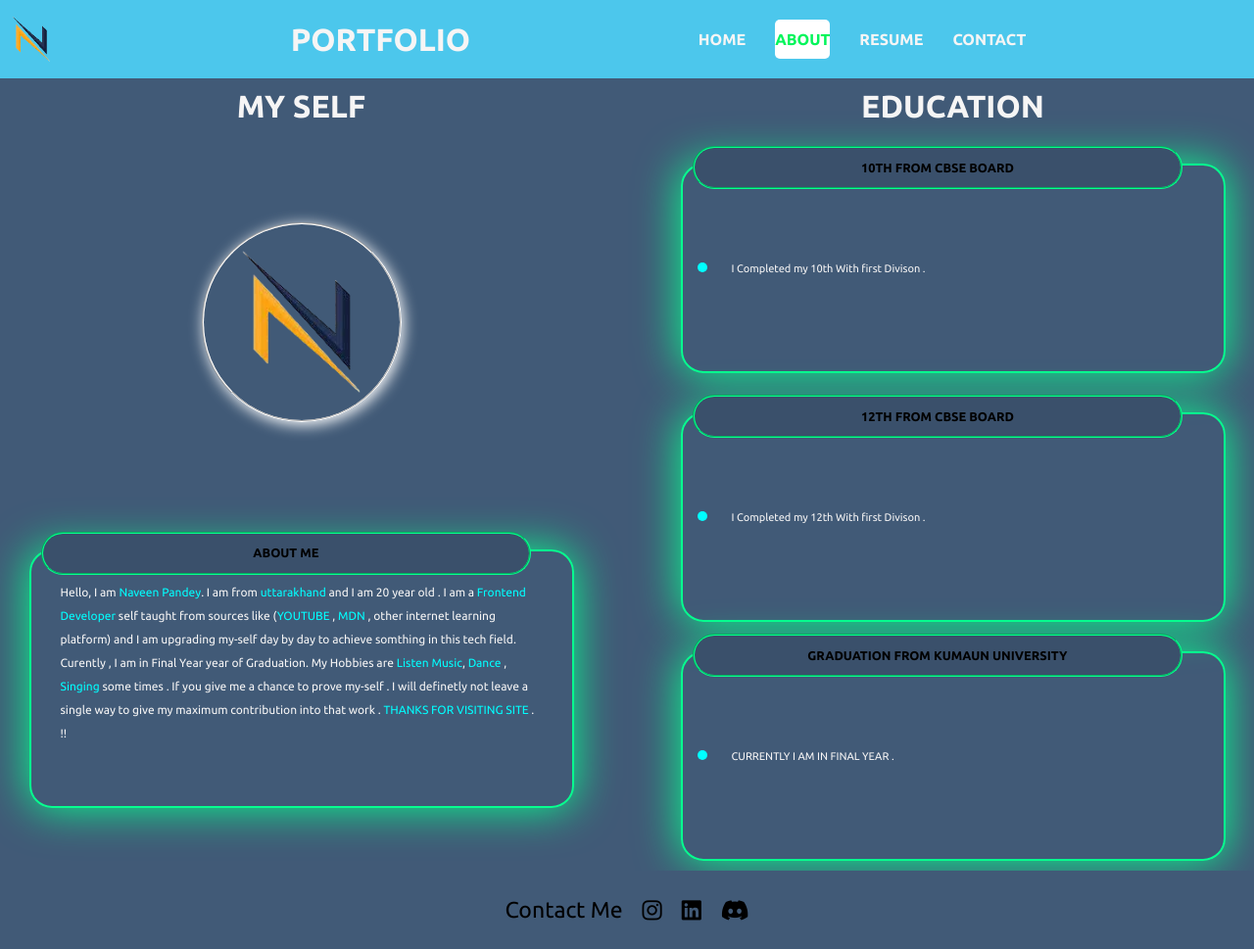
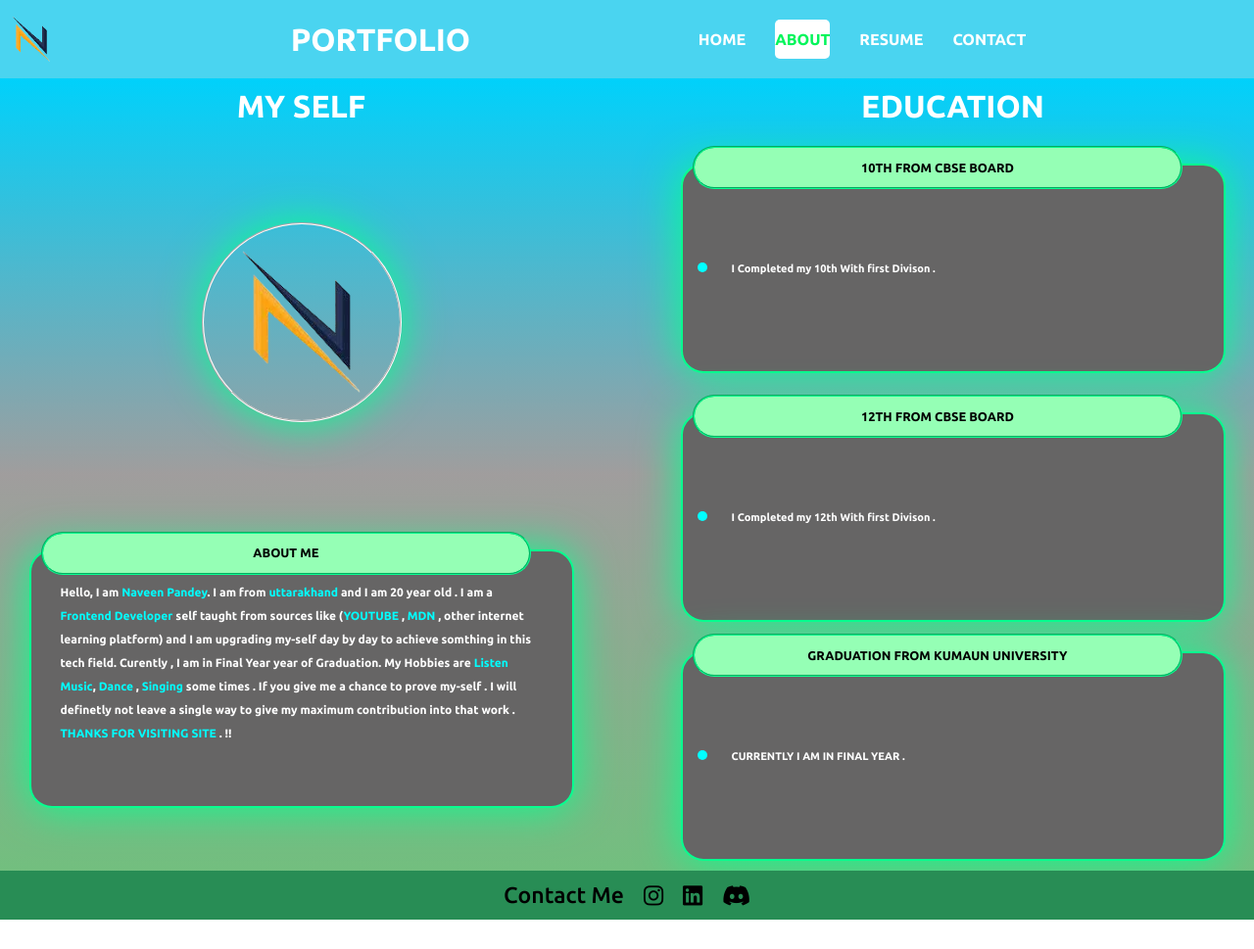
Before and after one commit to naveen123-np/my-portfolio, a plain HTML site: page about.html in a window 1280 px wide. Shown: the whole page at 98% size. After the commit the page ends 939 px from the top, so only its background shows below. Drawn offline with Linux system fonts and the light colour scheme.

Commit message:
update this file

```diff
--- a/about.css
+++ b/about.css
@@ -2,14 +2,14 @@
 * {
   margin: 0;
   padding: 0;
-  color: #f6f5f5;
+  color: #ffffff;
   font-family: "Ubuntu", sans-serif;
 }
 /* ********************************** header ************************************/
 #nav {
   height: 80px;
   width: 100%;
-  background-color: rgb(76, 199, 236);
+  background-color: rgba(47, 206, 238, 0.866);
   position: fixed;
   display: flex;
   align-items: center;
@@ -27,9 +27,6 @@
   height: 80%;
   width: auto;
 }
-#logo:hover{
-  color: rgb(0, 245, 90);
-}
 #logo img {
   height: 100%;
   width: 100%;
@@ -37,6 +34,10 @@
 }
 #port {
   font-size: 2rem;
+}
+
+#port:hover{
+  color: rgb(0, 245, 90);
 }
 
 #nav ul {
@@ -53,6 +54,7 @@
   align-items: center;
   text-decoration: none;
 }
+
 #nav ul a:hover,
 .active {
   background-color: white;
@@ -65,9 +67,9 @@
 /* *****************************main ******************************* */
 
 .main {
-  height: calc(100% - 80px - 80px);
+  height: calc(100% - 80px - 50px);
   width: 100%;
-  background-color: #415a77;
+  background-image: linear-gradient( rgb(0, 209, 251),rgba(46, 40, 40, 0.455),rgba(51, 162, 69, 0.692));
   position: relative;
   top: 80px;
   display: flex;
@@ -94,7 +96,7 @@
   background-image: url("file\ \(3\).png");
   background-size: cover;
   border-radius: 50%;
-  box-shadow: 2px 3px 15px #ffffff;
+  box-shadow: 0px 0px 45px rgb(7, 255, 143);
   border: 2px groove white;
   margin-bottom: 30px;
 }
@@ -108,6 +110,8 @@
   font-size: 0.75em;
   line-height: 2;
   position: relative;
+  font-weight: 600;
+  background-color: #666565;
 }
 .container-1-about span {
   color: #00ffff;
@@ -142,6 +146,7 @@
   justify-content: space-evenly;
   margin-bottom: 10px;
   position: relative;
+  background-color: #666565;
 }
 .education-box2 {
   height: 150px;
@@ -154,6 +159,7 @@
   flex-direction: column;
   justify-content: space-evenly;
   position: relative;
+  background-color: #666565;
 }
 .education-box3 {
   height: 150px;
@@ -166,13 +172,14 @@
   flex-direction: column;
   justify-content: space-evenly;
   position: relative;
+  background-color: #666565;
 }
 .para-head {
   height: 40px;
   width: 90%;
   border-radius: 23px;
   border: 2px groove rgb(7, 255, 143);
-  background-color: #3a506b;
+  background-color: #95ffb5;
   display: flex;
   align-items: center;
   justify-content: center;
@@ -188,6 +195,7 @@
   position: relative;
   padding-left: 20px;
   font-size: 0.69rem;
+  font-weight: 600;
 }
 .para-head:hover {
   background-color: #2ec4b6;
@@ -206,9 +214,9 @@
   border-radius: 50%;
 }
 #footer {
-  height: 80px;
+  height: 50px;
   width: 100%;
-  background-color: #415a77;
+  background-color: #288d55;
   position: relative;
   top: 80px;
   display: flex;
@@ -222,6 +230,12 @@
 #footer p {
   color: black;
   font-size: 23px;
+  font-weight:500;
+}
+
+#footer i:hover {
+  color: #00ffff;
+ box-shadow: 0px 0px 15px #05d4fe;
 }
 
 @media (max-width: 1150px) {
@@ -249,6 +263,7 @@
     border: 2px groove grey;
     border-radius: 10px;
   }
+
   #check:checked ~ ul {
     right: 0%;
   }
--- a/about.html
+++ b/about.html
@@ -78,12 +78,12 @@
     <footer id="footer">
       <p>Contact Me</p>
       <span
-        ><a href="https://www.instagram.com/naveen._.exe/"><i class="fa-brands fa-instagram"></i></a></span
+        class="icon"><a href="https://www.instagram.com/naveen._.exe/"><i class="fa-brands fa-instagram"></i></a></span
       ><span
-        ><a href="www.linkedin.com/in/naveen-pandey-"><i class="fa-brands fa-linkedin"></i></a
+      class="icon"><a href="www.linkedin.com/in/naveen-pandey-"><i class="fa-brands fa-linkedin"></i></a
       ></span>
       <span
-        ><a href="https://discord.gg/eSVAeFt43N"><i class="fa-brands fa-discord"></i></a
+      class="icon" ><a href="https://discord.gg/eSVAeFt43N"><i class="fa-brands fa-discord"></i></a
       ></span>
     </footer>
   </body>
--- a/home.css
+++ b/home.css
@@ -10,7 +10,7 @@
 #nav {
   height: 80px;
   width: 100%;
-  background-color: rgb(76, 199, 236);
+  background-color: rgba(47, 206, 238, 0.866);
   position: fixed;
   display: flex;
   align-items: center;
@@ -28,9 +28,6 @@
   height: 80%;
   width: auto;
 }
-#logo:hover{
-  color: rgb(0, 245, 90);
-}
 #logo img {
   height: 100%;
   width: 100%;
@@ -38,6 +35,9 @@
 }
 #port{
   font-size: 2rem;
+}
+#port:hover{
+  color: rgb(0, 245, 90);
 }
 #nav ul {
   display: flex;
@@ -64,14 +64,14 @@
 
 /***************************************** main ***********************************/
 #content {
-  height: calc(100vh - 80px - 80px);
+  height: calc(100vh - 80px - 50px);
   width: 100%;
   position: relative;
   top: 80px;
   display: flex;
   justify-content: space-between;
   flex-direction: row;
-  background-color: #415a77;
+ background-image: linear-gradient( rgb(0, 209, 251),rgba(46, 40, 40, 0.455),rgba(51, 162, 69, 0.692));
 }
 
 /* *******************************container 1********************************** */
@@ -94,21 +94,27 @@
   font-weight: 600;
   position: relative;
 }
+
 #hire{
   height: 50px;
   width: 25%;
   background-color: rgb(0, 245, 90);
   border: 2px solid rgb(7, 255, 143);
-  position: relative;
   border-radius: 10px;
-  curse:pointer;
+  cursor:pointer;
   position: absolute;
-  bottom: 50px;
+  bottom: 40px;
   left: 30%;
+  font-size: 1.2rem;
+  font-weight: 700;
+}
+#hire a {
+  text-decoration: none;
 }
 
+
 #hire:hover{
-  box-shadow: 0px 0px 45px rgb(7, 255, 143);
+  box-shadow: 0px 0px 45px rgb(8, 8, 8);
 }
 /* *******************************container 2********************************** */
 #container2 {
@@ -121,19 +127,23 @@
   border: none;
 }
 #container2 img {
-  height: 100%;
-  width: 95%;
+  height: 80%;
+  width: 80%;
   background-size: cover;
   position: absolute;
+}
+#container2 img:hover{
+  filter: drop-shadow(2px 2px 25px  #05d4fe);
+
 }
 #content span {
   color: rgb(0, 245, 90);
 }
 /* **********************************footer**************************************** */
 #footer {
-  height: 80px;
+  height: 50px;
   width: 100%;
-  background-color: #415a77;
+  background-color: #288d55;
   position: relative;
   top: 80px;
   display: flex;
@@ -143,9 +153,14 @@
   border: none;
 }
 
-#footer i ,p {
+#footer i ,footer p {
   color: black;
   font-size: 23px;
+  font-weight: 500;
+}
+#footer i:hover {
+  color: #00ffff;
+ box-shadow: 0px 0px 15px #05d4fe;
 }
  /* ***********************************responsive for small devices******************* */
 @media (max-width: 600px) {
```
Also changed, not shown: index.html (+19 -24 lines).
